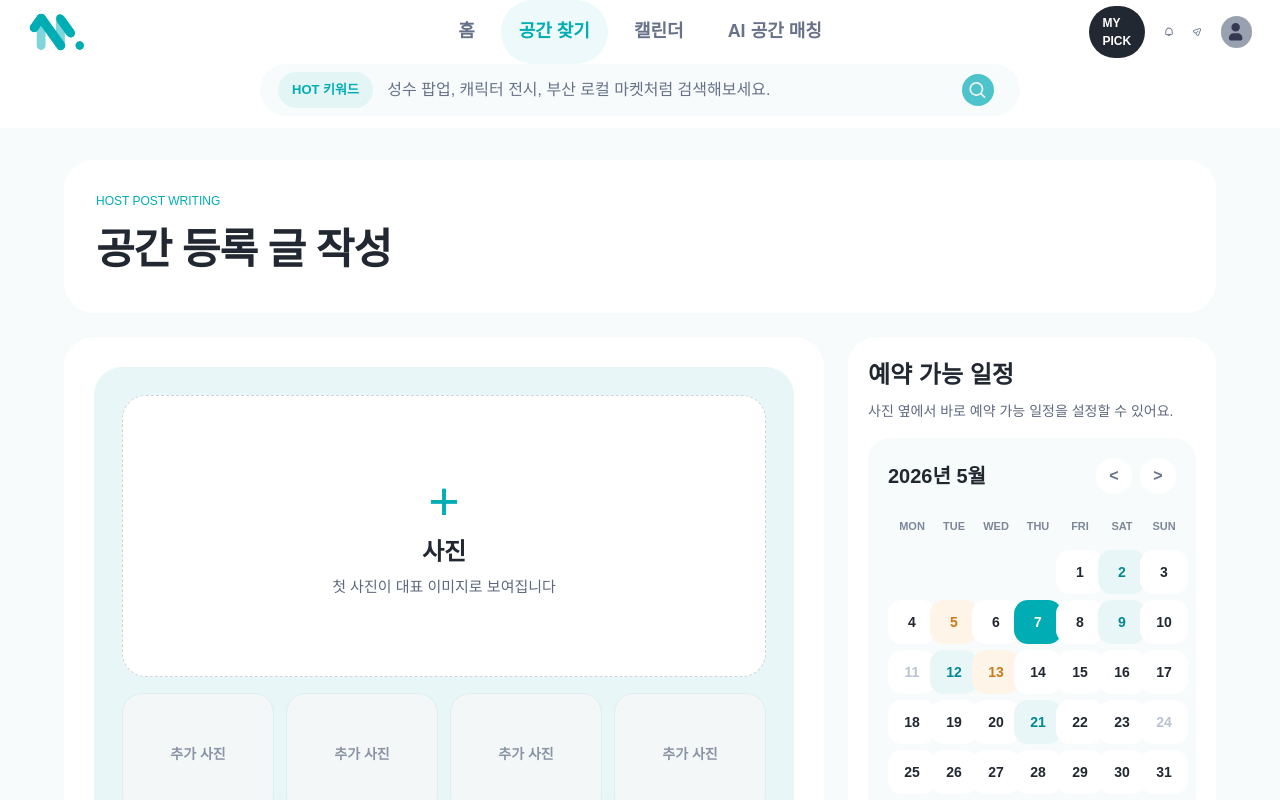
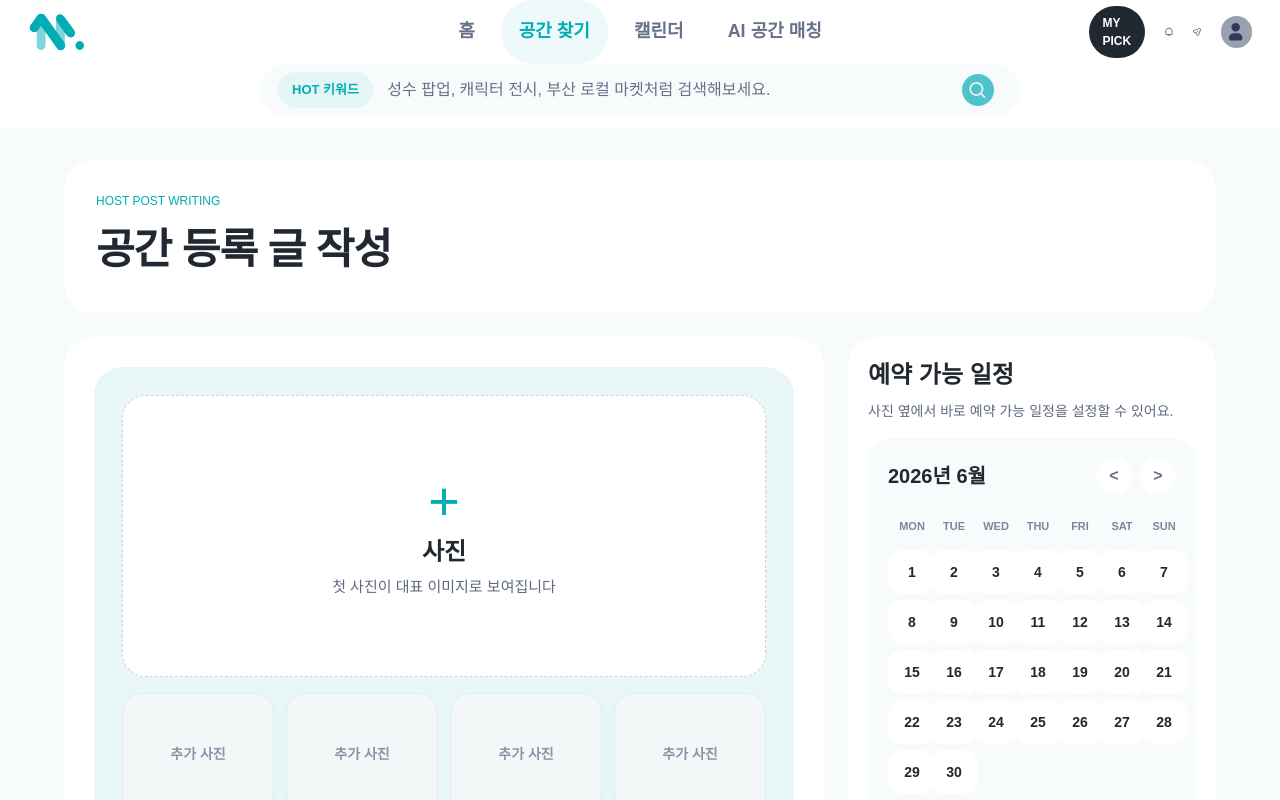
Before and after one commit to MomentLit/FE-V1, a Next.js app: page /spaces_create in a window 1280 px wide. Shown: the top 800 px of the page. Built offline with nearby package versions, Linux system fonts and the light colour scheme.

Commit message:
fix/리뷰 반영

```diff
--- a/src/app/spaces_create/SpaceCreateForm.tsx
+++ b/src/app/spaces_create/SpaceCreateForm.tsx
@@ -75,6 +75,7 @@ function FieldControl({
           className={commonClassName}
           id={field.id}
           name={field.id}
+          required
           value={value}
           onChange={(event) => onChange(field.id as keyof FormState, event.target.value)}
         >
@@ -97,6 +98,7 @@ function FieldControl({
         name={field.id}
         onChange={(event) => onChange(field.id as keyof FormState, event.target.value)}
         placeholder={field.placeholder}
+        required
         value={value}
       />
     </label>
@@ -134,6 +136,7 @@ export function SpaceCreateForm() {
             name="title"
             onChange={(event) => handleFieldChange("title", event.target.value)}
             placeholder="예) 성수 브랜드 팝업 전용 쇼룸"
+            required
             value={form.title}
           />
         </label>
@@ -149,6 +152,7 @@ export function SpaceCreateForm() {
             name="description"
             onChange={(event) => handleFieldChange("description", event.target.value)}
             placeholder="공간의 특징과 활용 방식을 입력해 주세요."
+            required
             value={form.description}
           />
         </label>
--- a/src/app/spaces_create/page.tsx
+++ b/src/app/spaces_create/page.tsx
@@ -1,81 +1,37 @@
+"use client";
+
 import { Footer } from "@/components/Footer";
 import { Header } from "@/components/Header";
+import { useState } from "react";
 import { SpaceCreateForm } from "./SpaceCreateForm";
 
 const weekdayLabels = ["MON", "TUE", "WED", "THU", "FRI", "SAT", "SUN"];
 
-const calendarRows = [
-  [
-    { value: "", tone: "empty" },
-    { value: "", tone: "empty" },
-    { value: "", tone: "empty" },
-    { value: "", tone: "empty" },
-    { value: "1", tone: "muted" },
-    { value: "2", tone: "accent" },
-    { value: "3", tone: "muted" },
-  ],
-  [
-    { value: "4", tone: "muted" },
-    { value: "5", tone: "warning" },
-    { value: "6", tone: "muted" },
-    { value: "7", tone: "selected" },
-    { value: "8", tone: "muted" },
-    { value: "9", tone: "accent" },
-    { value: "10", tone: "muted" },
-  ],
-  [
-    { value: "11", tone: "disabled" },
-    { value: "12", tone: "accent" },
-    { value: "13", tone: "warning" },
-    { value: "14", tone: "muted" },
-    { value: "15", tone: "muted" },
-    { value: "16", tone: "muted" },
-    { value: "17", tone: "muted" },
-  ],
-  [
-    { value: "18", tone: "muted" },
-    { value: "19", tone: "muted" },
-    { value: "20", tone: "muted" },
-    { value: "21", tone: "accent" },
-    { value: "22", tone: "muted" },
-    { value: "23", tone: "muted" },
-    { value: "24", tone: "disabled" },
-  ],
-  [
-    { value: "25", tone: "muted" },
-    { value: "26", tone: "muted" },
-    { value: "27", tone: "muted" },
-    { value: "28", tone: "muted" },
-    { value: "29", tone: "muted" },
-    { value: "30", tone: "muted" },
-    { value: "31", tone: "muted" },
-  ],
-];
-
 function CalendarCell({
   value,
-  tone,
+  isSelected,
+  onClick,
 }: {
   value: string;
-  tone: "empty" | "muted" | "accent" | "warning" | "selected" | "disabled";
+  isSelected: boolean;
+  onClick?: () => void;
 }) {
   if (!value) {
     return <div className="h-11 w-12" />;
   }
 
-  const styles: Record<typeof tone, string> = {
-    empty: "bg-transparent text-transparent",
-    muted: "bg-white text-[#222831]",
-    accent: "bg-[#E8F6F7] text-[#008992]",
-    warning: "bg-[#FFF4E8] text-[#C97A1A]",
-    selected: "bg-[#00ADB5] text-white",
-    disabled: "bg-white text-[#BAC2D0]",
-  };
-
   return (
-    <div className={`grid h-11 w-12 place-items-center rounded-[14px] text-[14px] font-semibold ${styles[tone]}`}>
+    <button
+      className={`grid h-11 w-12 place-items-center rounded-[14px] text-[14px] font-semibold transition ${
+        isSelected
+          ? "bg-[#00ADB5] text-white"
+          : "bg-white text-[#222831] hover:bg-[#E8F6F7]"
+      }`}
+      onClick={onClick}
+      type="button"
+    >
       {value}
-    </div>
+    </button>
   );
 }
 
@@ -87,7 +43,80 @@ function PhotoThumb({ label }: { label: string }) {
   );
 }
 
+function buildCalendarGrid(
+  year: number,
+  month: number,
+  selectedDates: string[],
+) {
+  const firstDay = new Date(year, month, 1);
+  const startOffset = (firstDay.getDay() + 6) % 7;
+  const daysInMonth = new Date(year, month + 1, 0).getDate();
+  const cells: Array<{ value: string; dateKey: string | null }> = [];
+
+  for (let index = 0; index < startOffset; index += 1) {
+    cells.push({ dateKey: null, value: "" });
+  }
+
+  for (let day = 1; day <= daysInMonth; day += 1) {
+    const monthLabel = String(month + 1).padStart(2, "0");
+    const dayLabel = String(day).padStart(2, "0");
+    const dateKey = `${year}-${monthLabel}-${dayLabel}`;
+
+    cells.push({ dateKey, value: String(day) });
+  }
+
+  while (cells.length % 7 !== 0) {
+    cells.push({ dateKey: null, value: "" });
+  }
+
+  return cells.map((cell) => ({
+    ...cell,
+    isSelected: cell.dateKey ? selectedDates.includes(cell.dateKey) : false,
+  }));
+}
+
 export default function HostPostPage() {
+  const today = new Date();
+  const [displayedYear, setDisplayedYear] = useState(today.getFullYear());
+  const [displayedMonth, setDisplayedMonth] = useState(today.getMonth());
+  const [selectedDates, setSelectedDates] = useState<string[]>([]);
+
+  const calendarCells = buildCalendarGrid(
+    displayedYear,
+    displayedMonth,
+    selectedDates,
+  );
+
+  const handlePrevMonth = () => {
+    setDisplayedMonth((currentMonth) => {
+      if (currentMonth === 0) {
+        setDisplayedYear((currentYear) => currentYear - 1);
+        return 11;
+      }
+
+      return currentMonth - 1;
+    });
+  };
+
+  const handleNextMonth = () => {
+    setDisplayedMonth((currentMonth) => {
+      if (currentMonth === 11) {
+        setDisplayedYear((currentYear) => currentYear + 1);
+        return 0;
+      }
+
+      return currentMonth + 1;
+    });
+  };
+
+  const handleDateClick = (dateKey: string) => {
+    setSelectedDates((currentSelectedDates) =>
+      currentSelectedDates.includes(dateKey)
+        ? currentSelectedDates.filter((value) => value !== dateKey)
+        : [...currentSelectedDates, dateKey],
+    );
+  };
+
   return (
     <div className="min-h-screen bg-[#F8FBFB] text-[#222831]">
       <Header />
@@ -130,11 +159,14 @@ export default function HostPostPage() {
 
             <div className="mt-4 rounded-[22px] bg-[#F8FBFB] p-5">
               <div className="flex items-center justify-between">
-                <h3 className="text-[20px] font-bold text-[#222831]">2026년 5월</h3>
+                <h3 className="text-[20px] font-bold text-[#222831]">
+                  {`${displayedYear}년 ${displayedMonth + 1}월`}
+                </h3>
                 <div className="flex gap-2">
                   <button
                     className="grid h-9 w-9 place-items-center rounded-full bg-white text-[16px] font-bold text-[#67728A]"
                     aria-label="이전 달"
+                    onClick={handlePrevMonth}
                     type="button"
                   >
                     &lt;
@@ -142,6 +174,7 @@ export default function HostPostPage() {
                   <button
                     className="grid h-9 w-9 place-items-center rounded-full bg-white text-[16px] font-bold text-[#67728A]"
                     aria-label="다음 달"
+                    onClick={handleNextMonth}
                     type="button"
                   >
                     &gt;
@@ -158,8 +191,13 @@ export default function HostPostPage() {
               </div>
 
               <div className="mt-2 grid grid-cols-7 gap-1.5">
-                {calendarRows.flat().map((item, index) => (
-                  <CalendarCell key={`${item.value || "empty"}-${index}`} tone={item.tone} value={item.value} />
+                {calendarCells.map((item, index) => (
+                  <CalendarCell
+                    key={`${item.dateKey || "empty"}-${index}`}
+                    isSelected={item.isSelected}
+                    onClick={item.dateKey ? () => handleDateClick(item.dateKey) : undefined}
+                    value={item.value}
+                  />
                 ))}
               </div>
 
```
